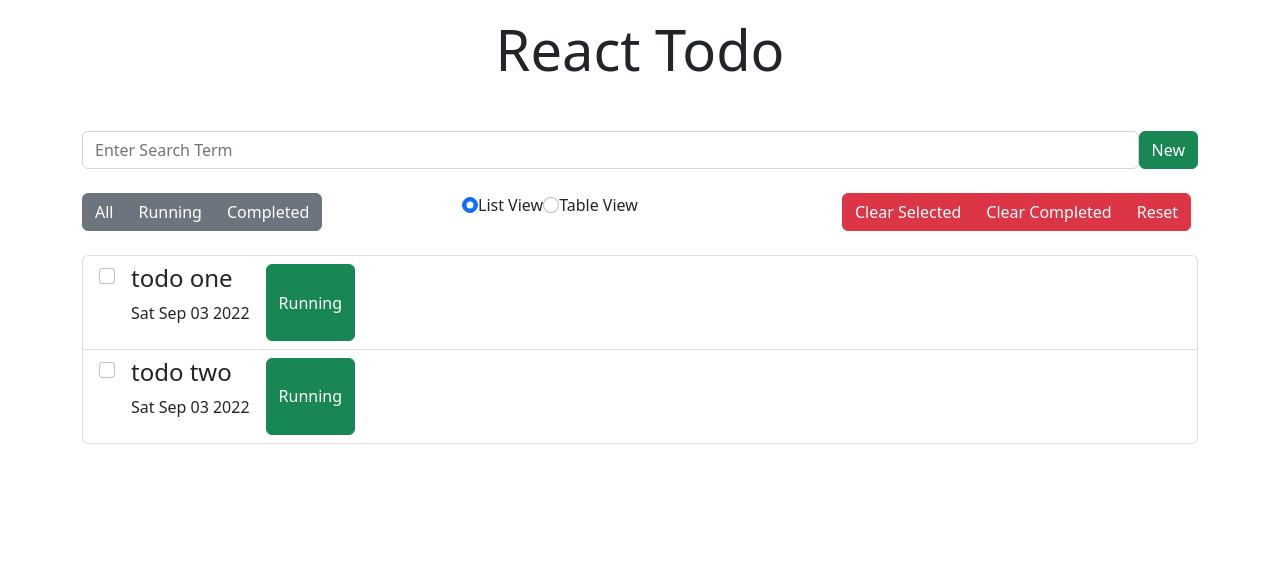
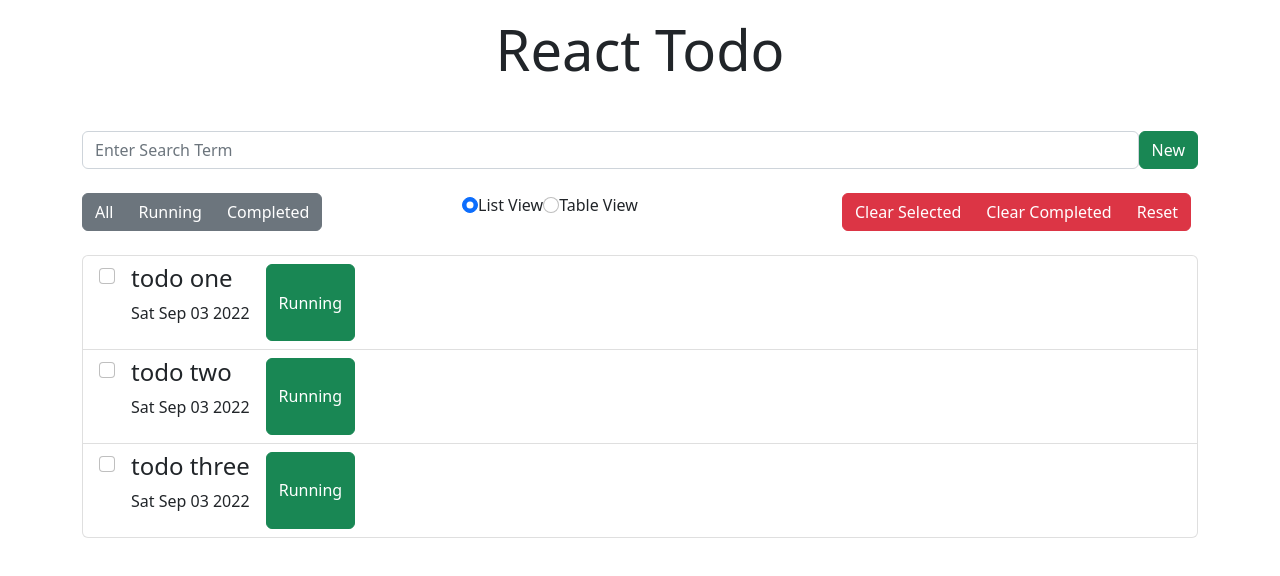
Before and after one commit to musafci/react-todo, a React (Create React App) app: page / in a window 1280 px wide. Shown: the top 576 px of the page. Built offline with nearby package versions, Linux system fonts and the light colour scheme.

Commit message:
Implement Bulk Operation Functionality

```diff
--- a/src/components/todo/index.jsx
+++ b/src/components/todo/index.jsx
@@ -23,6 +23,14 @@ class Todos extends React.Component {
                 id: 'bbb',
                 text: 'todo two',
                 description: 'simple description two',
+                time: new Date(),
+                isComplete: false,
+                isSelect: false
+            },
+            {
+                id: 'ccc',
+                text: 'todo three',
+                description: 'simple description three',
                 time: new Date(),
                 isComplete: false,
                 isSelect: false
@@ -76,15 +84,28 @@ class Todos extends React.Component {
     }
 
     clearSelected = () => {
+        const todos = this.state.todos.filter(
+            todo => !todo.isSelect
+        )
 
+        this.setState({todos})
     }
 
     clearCompleted = () => {
+        const todos = this.state.todos.filter(
+            todo => !todo.isComplete
+        )
 
+        this.setState({todos})
     }
 
     reset = () => {
-
+        this.setState({
+            filter: 'all',
+            searchTerm: '',
+            view: 'list',
+            isOpenTodoForm: false,
+        })
     }
 
     createTodo = todo => {
```
